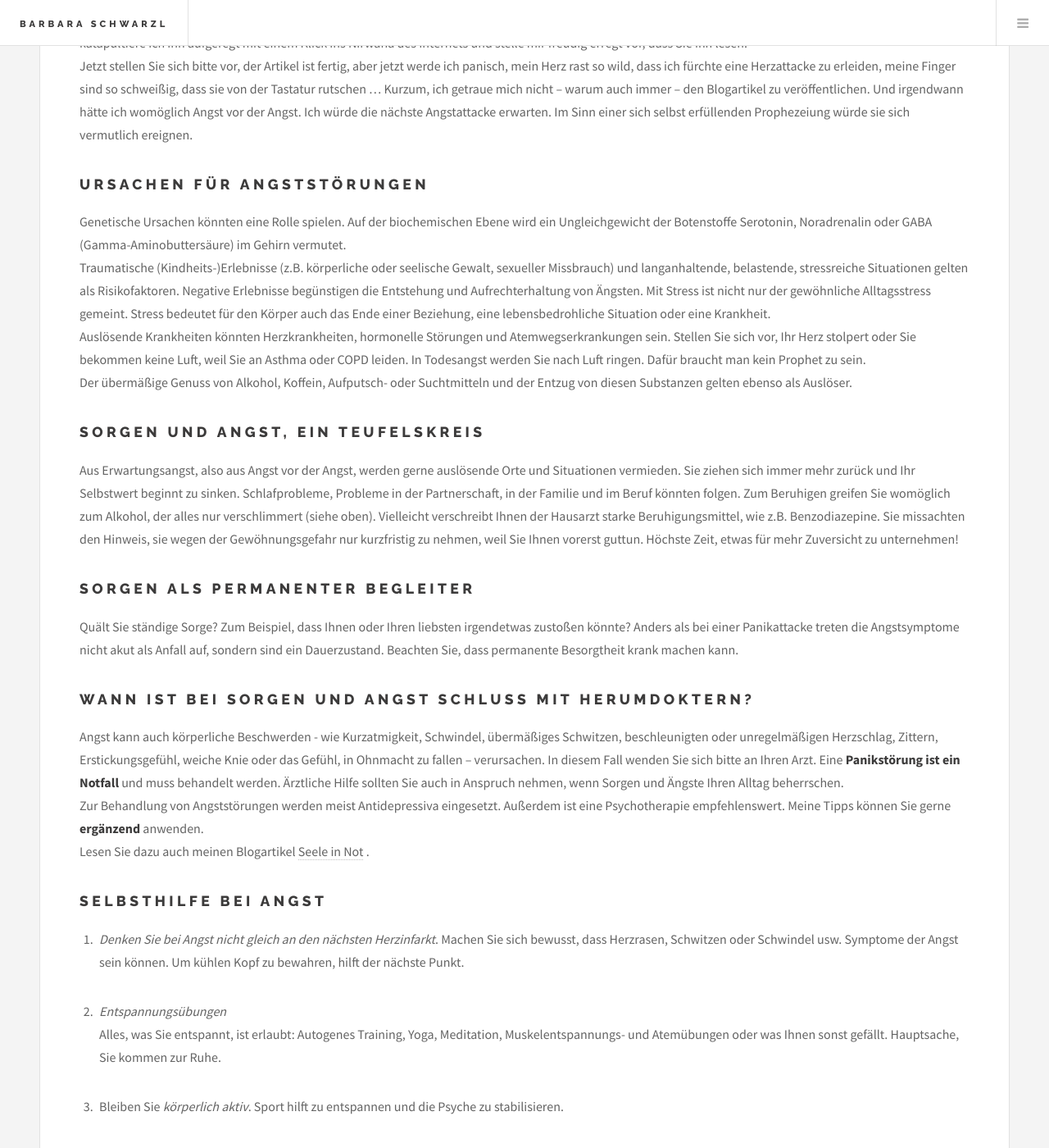
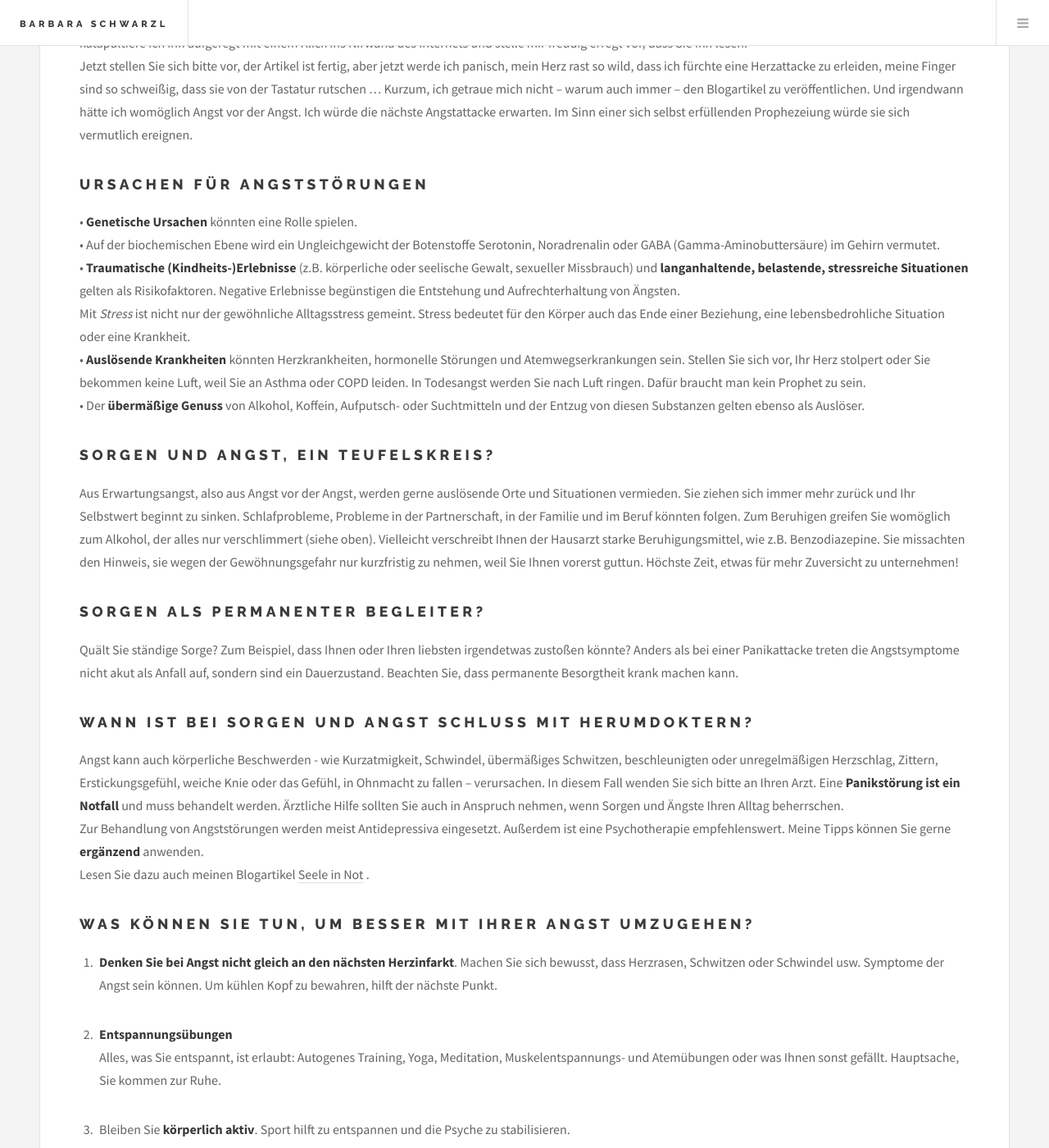
Before and after one commit to bschwarzl/bschwarzl.github.io, a Jekyll site: the page built from _posts/2023-11-19-Sorgen-und-Angst-fressen-die-Seele-auf-Tipps-fuer-mehr-Zuversicht.markdown, in a window 1280 px wide and 1400 px high, scrolled down 2530 px. Shown: the whole window at 82% size. Built offline with Jekyll 4.4.1, drawn with Linux system fonts in a browser that asks for light colours; some of the changed text lies outside the part shown.

Commit message:
Update for webiste

```diff
--- a/_posts/2023-11-19-Sorgen-und-Angst-fressen-die-Seele-auf-Tipps-fuer-mehr-Zuversicht.markdown
+++ b/_posts/2023-11-19-Sorgen-und-Angst-fressen-die-Seele-auf-Tipps-fuer-mehr-Zuversicht.markdown
@@ -38,19 +38,20 @@
 
 ## Ursachen für Angststörungen
 
-Genetische Ursachen könnten eine Rolle spielen. Auf der biochemischen Ebene wird ein Ungleichgewicht der Botenstoffe Serotonin, Noradrenalin oder GABA (Gamma-Aminobuttersäure) im Gehirn vermutet.<br>
-Traumatische (Kindheits-)Erlebnisse (z.B. körperliche oder seelische Gewalt, sexueller Missbrauch) und langanhaltende, belastende, stressreiche Situationen gelten als Risikofaktoren. Negative Erlebnisse begünstigen die Entstehung und Aufrechterhaltung von Ängsten.
-Mit Stress ist nicht nur der gewöhnliche Alltagsstress gemeint. Stress bedeutet für den Körper auch das Ende einer Beziehung, eine lebensbedrohliche Situation oder eine Krankheit.<br>
-Auslösende Krankheiten könnten Herzkrankheiten, hormonelle Störungen und Atemwegserkrankungen sein. Stellen Sie sich vor, Ihr Herz stolpert oder Sie bekommen keine Luft, weil Sie an Asthma oder COPD leiden. In Todesangst werden Sie nach Luft ringen. Dafür braucht man kein Prophet zu sein.<br>
-Der übermäßige Genuss von Alkohol, Koffein, Aufputsch- oder Suchtmitteln und der Entzug von diesen Substanzen gelten ebenso als Auslöser.<br>
+• **Genetische Ursachen** könnten eine Rolle spielen.<br>
+• Auf der biochemischen Ebene wird ein Ungleichgewicht der Botenstoffe Serotonin, Noradrenalin oder GABA (Gamma-Aminobuttersäure) im Gehirn vermutet.<br>
+• **Traumatische (Kindheits-)Erlebnisse** (z.B. körperliche oder seelische Gewalt, sexueller Missbrauch) und **langanhaltende, belastende, stressreiche Situationen** gelten als Risikofaktoren. Negative Erlebnisse begünstigen die Entstehung und Aufrechterhaltung von Ängsten.<br>
+Mit *Stress* ist nicht nur der gewöhnliche Alltagsstress gemeint. Stress bedeutet für den Körper auch das Ende einer Beziehung, eine lebensbedrohliche Situation oder eine Krankheit.<br>
+• **Auslösende Krankheiten** könnten Herzkrankheiten, hormonelle Störungen und Atemwegserkrankungen sein. Stellen Sie sich vor, Ihr Herz stolpert oder Sie bekommen keine Luft, weil Sie an Asthma oder COPD leiden. In Todesangst werden Sie nach Luft ringen. Dafür braucht man kein Prophet zu sein.<br>
+• Der **übermäßige Genuss** von Alkohol, Koffein, Aufputsch- oder Suchtmitteln und der Entzug von diesen Substanzen gelten ebenso als Auslöser.<br>
 
 
-## Sorgen und Angst, ein Teufelskreis
+## Sorgen und Angst, ein Teufelskreis?
 
 Aus Erwartungsangst, also aus Angst vor der Angst, werden gerne auslösende Orte und Situationen vermieden. Sie ziehen sich immer mehr zurück und Ihr Selbstwert beginnt zu sinken. Schlafprobleme, Probleme in der Partnerschaft, in der Familie und im Beruf könnten folgen. Zum Beruhigen greifen Sie womöglich zum Alkohol, der alles nur verschlimmert (siehe oben). Vielleicht verschreibt Ihnen der Hausarzt starke Beruhigungsmittel, wie z.B. Benzodiazepine. Sie missachten den Hinweis, sie wegen der Gewöhnungsgefahr nur kurzfristig zu nehmen, weil Sie Ihnen vorerst guttun. Höchste Zeit, etwas für mehr Zuversicht zu unternehmen!<br>
 
 
-## Sorgen als permanenter Begleiter
+## Sorgen als permanenter Begleiter?
 
 Quält Sie ständige Sorge? Zum Beispiel, dass Ihnen oder Ihren liebsten irgendetwas zustoßen könnte? Anders als bei einer Panikattacke treten die Angstsymptome nicht akut als Anfall auf, sondern sind ein Dauerzustand. Beachten Sie, dass permanente Besorgtheit krank machen kann.<br>
 
@@ -62,65 +63,65 @@
 Lesen Sie dazu auch meinen Blogartikel [Seele in Not] [seele in not] .<br>
 
 
-## Selbsthilfe bei Angst
+## Was können Sie tun, um besser mit Ihrer Angst umzugehen?
 
-1. *Denken Sie bei Angst nicht gleich an den nächsten Herzinfarkt*. Machen Sie sich bewusst, dass Herzrasen, Schwitzen oder Schwindel usw. Symptome der Angst sein können. Um kühlen Kopf zu bewahren, hilft der nächste Punkt.<br>
+1. **Denken Sie bei Angst nicht gleich an den nächsten Herzinfarkt**. Machen Sie sich bewusst, dass Herzrasen, Schwitzen oder Schwindel usw. Symptome der Angst sein können. Um kühlen Kopf zu bewahren, hilft der nächste Punkt.<br>
 
-2. *Entspannungsübungen*<br>
+2. **Entspannungsübungen**<br>
 Alles, was Sie entspannt, ist erlaubt: Autogenes Training, Yoga, Meditation, Muskelentspannungs- und Atemübungen oder was Ihnen sonst gefällt. Hauptsache, Sie kommen zur Ruhe.<br>
 
-3. Bleiben Sie *körperlich aktiv*. Sport hilft zu entspannen und die Psyche zu stabilisieren.<br>
+3. Bleiben Sie **körperlich aktiv**. Sport hilft zu entspannen und die Psyche zu stabilisieren.<br>
 
-4. Mit *Achtsamkeit* dem Gedankenkarussell entkommen<br>
+4. Mit **Achtsamkeit** dem Gedankenkarussell entkommen<br>
 Schärfen Sie Ihre Sinne, um Ihre Umwelt bewusster wahrzunehmen. Erfreuen Sie sich am Gesang der Vögel, am belebenden Duft einer Tasse Kaffee oder am wohltuenden Grün der Natur. Mit Achtsamkeit können die Gedanken zur Ruhe kommen.<br>
 
-5. Sehen Sie einen *gesunden Lebensstil* als bestes Investment in Ihre körperliche und seelische Gesundheit. Dazu zählen eine gesunde und ausgewogene Ernährung, die Sie mit allen notwendigen Nährstoffen versorgt, plus regelmäßiger Bewegung. Lesen Sie dazu meinen Blogartikel [Lavendel & Co] [lavendel & co].<br>
+5. Sehen Sie einen **gesunden Lebensstil** als bestes Investment in Ihre körperliche und seelische Gesundheit. Dazu zählen eine gesunde und ausgewogene Ernährung, die Sie mit allen notwendigen Nährstoffen versorgt, plus regelmäßiger Bewegung. Lesen Sie dazu meinen Blogartikel [Lavendel & Co] [lavendel & co].<br>
 
-6. *Frühstücken Sie wie ein Kaiser*, z.B. Topfen oder Joghurt mit Leinöl, Nüssen und Haferflocken oder eine Eierspeise mit etwas Vollkornbrot und Gemüse. Je höher der Ballaststoff- und Fettanteil einer Mahlzeit ist, umso langsamer fällt der Blutzuckerspiegel ab. Angststörungen können mit einer Blutzuckerproblematik Hand in Hand gehen.<br>
+6. **Frühstücken Sie wie ein Kaiser**, z.B. Topfen oder Joghurt mit Leinöl, Nüssen und Haferflocken oder eine Eierspeise mit etwas Vollkornbrot und Gemüse. Je höher der Ballaststoff- und Fettanteil einer Mahlzeit ist, umso langsamer fällt der Blutzuckerspiegel ab. Angststörungen können mit einer Blutzuckerproblematik Hand in Hand gehen.<br>
 
-7. Suchen Sie das *Gespräch mit einer Vertrauensperson*. Sprechen Sie sich Ihr Leid von der Seele. Das ist kein Zeichen von Schwäche. Vielleicht hat Ihr Gegenüber genau so viel Angst wie Sie, nur vielleicht vor etwas Anderem. Seien Sie sich bewusst, dass Sie sich für Ihre Angst nicht zu schämen brauchen. Wie ich eingangs schon erwähnte, haben wir alle irgendwann einmal Angst.<br>
+7. Suchen Sie das **Gespräch mit einer Vertrauensperson**. Sprechen Sie sich Ihr Leid von der Seele. Das ist kein Zeichen von Schwäche. Vielleicht hat Ihr Gegenüber genau so viel Angst wie Sie, nur vielleicht vor etwas Anderem. Seien Sie sich bewusst, dass Sie sich für Ihre Angst nicht zu schämen brauchen. Wie ich eingangs schon erwähnte, haben wir alle irgendwann einmal Angst.<br>
 
-8. *Vermeiden Sie NICHT die angstauslösende Situation*. Stellen Sie sich den Orten oder Situationen, wo Sie Angst erlebt haben. Stellen Sie sich der Angst. Ja, das kostet unglaubliche Überwindung, wird sich aber langfristig lohnen. Nicht umsonst wird dieser Weg in der Psychotherapie gegangen. Je öfter Sie sich Angst auslösenden Situationen aussetzen, desto eher können Sie die Angst abbauen.<br>
+8. **Vermeiden Sie NICHT die angstauslösende Situation**. Stellen Sie sich den Orten oder Situationen, wo Sie Angst erlebt haben. Stellen Sie sich der Angst. Ja, das kostet unglaubliche Überwindung, wird sich aber langfristig lohnen. Nicht umsonst wird dieser Weg in der Psychotherapie gegangen. Je öfter Sie sich Angst auslösenden Situationen aussetzen, desto eher können Sie die Angst abbauen.<br>
 
 
 ## Nährstoffe für mehr Gelassenheit<br>
 
-Ein **gesunder Darm** hilft in stressigen Situationen. Darmbakterien beeinflussen über die Darm-Hirn-Achse die körperliche Antwort auf Stress. Sie verbessern die Barrierefunktion der Darmschleimhaut, unterstützen die Immunzellen, reduzieren die Ausschüttung von Histamin und verbessern die Produktion von Serotonin. Mit hochwertigen Probiotika aus der Apotheke und einer ausgewogenen, ballaststoffreichen Ernährung stärken Sie Ihre Darmflora.<br>
+○ Ein **gesunder Darm** hilft in stressigen Situationen. Darmbakterien beeinflussen über die Darm-Hirn-Achse die körperliche Antwort auf Stress. Sie verbessern die Barrierefunktion der Darmschleimhaut, unterstützen die Immunzellen, reduzieren die Ausschüttung von Histamin und verbessern die Produktion von Serotonin. Mit hochwertigen Probiotika aus der Apotheke und einer ausgewogenen, ballaststoffreichen Ernährung stärken Sie Ihre Darmflora.<br>
 
-Ein **Vitamin-B-Komplex**, der die gesamte Gruppe der B-Vitamine enthält, bildet die Basis für eine bessere Belastbarkeit und Stressresistenz, für die Bildung von Nervenbotenstoffen und gegen Müdigkeit. Er ist ein Allrounder für psychisches Wohlbefinden.<br>
+○ Ein **Vitamin-B-Komplex**, der die gesamte Gruppe der B-Vitamine enthält, bildet die Basis für eine bessere Belastbarkeit und Stressresistenz, für die Bildung von Nervenbotenstoffen und gegen Müdigkeit. Er ist ein Allrounder für psychisches Wohlbefinden.<br>
 **Vitamin B1 oder Thiamin** gilt als DAS Nerven- und Gedächtnisvitamin und **Vitamin B5 oder Pantothensäure** als DAS Antistressvitamin. Bei einem Vitamin B1-Mangel kann sich eine Depression entwickeln.<br>
 **Biotin** lässt nicht nur Haare sprießen, sondern kann auch unterstützend bei Depressionen eingesetzt werden.<br>
 Bei der Einnahme von Antidepressiva könnte der Bedarf an **Vitamin B2, B3 und B6** steigen.<br>
 Mit einem Vitamin-B-Komplex sind Sie immer gut versorgt. Einzelne B-Vitamine, speziell in höheren Dosierungen empfehle ich nur nach fachkundiger Empfehlung.<br>
 
-Ein **Vitamin-C**-Mangel wird mit psychischen Störungen, besonders mit Depressionen in Beziehung gebracht.<br>
+○ Ein **Vitamin-C**-Mangel wird mit psychischen Störungen, besonders mit Depressionen in Beziehung gebracht.<br>
 
-Lassen Sie Ihren **Vitamin-D**-Spiegel von Ihrem Arzt bestimmen. Ein Mangel des Sonnenvitamins wird auch mit Depressionen assoziiert.<br>
+○ Lassen Sie Ihren **Vitamin-D**-Spiegel von Ihrem Arzt bestimmen. Ein Mangel des Sonnenvitamins wird auch mit Depressionen assoziiert.<br>
 
-Wenn Sie unter Dauerstrom stehen, empfiehlt sich die Zufuhr von **Cholin bzw. Lecithin** zum Auskleiden der Nervenscheiden. Diese Nährstoffe steigern die Nervenfunktion und das Denkvermögen und fördern die Entspannung.<br>
+○ Wenn Sie unter Dauerstrom stehen, empfiehlt sich die Zufuhr von **Cholin bzw. Lecithin** zum Auskleiden der Nervenscheiden. Diese Nährstoffe steigern die Nervenfunktion und das Denkvermögen und fördern die Entspannung.<br>
 
-Eine optimale Versorgung mit **Omega-3-Fettsäuren** tut auch der Psyche gut.<br>
+○ Eine optimale Versorgung mit **Omega-3-Fettsäuren** tut auch der Psyche gut.<br>
 
-Nicht nur Ihre Muskeln brauchen **Magnesium**. Dieser Mineralstoff spielt eine zentrale Rolle im Energiestoffwechsel. Wussten Sie, dass Ihr täglicher Magnesiumbedarf unter Stress steigt?<br>
+○ Nicht nur Ihre Muskeln brauchen **Magnesium**. Dieser Mineralstoff spielt eine zentrale Rolle im Energiestoffwechsel. Wussten Sie, dass Ihr täglicher Magnesiumbedarf unter Stress steigt?<br>
 
 
-## Hilfe aus dem Pflanzenreich gegen Angst<br>
+## Hilfe aus dem Pflanzenreich bei Angst<br>
 
-**Lavendel** wird schon lange in der Aromatherapie dank seiner entspannenden, schlaffördernden und insektenabwehrenden Wirkung verwendet. Vor wenigen Jahren wurde ein Fertigpräparat mit dem ätherischen Öl von *Lavandula angustifolia* für temporäre Angstzustände und nervöse Unruhe zugelassen. Ähnlich den schulmedizinischen Arzneistoffen beeinflusst es die Neurotransmitterfreisetzung, das heißt die Freisetzung von Botenstoffen im Gehirn.<br>
+○ **Lavendel** wird schon lange in der Aromatherapie dank seiner entspannenden, schlaffördernden und insektenabwehrenden Wirkung verwendet. Vor wenigen Jahren wurde ein Fertigpräparat mit dem ätherischen Öl von *Lavandula angustifolia* für temporäre Angstzustände und nervöse Unruhe zugelassen. Ähnlich den schulmedizinischen Arzneistoffen beeinflusst es die Neurotransmitterfreisetzung, das heißt die Freisetzung von Botenstoffen im Gehirn.<br>
 
-**Passionsblume**<br>
+○ **Passionsblume**<br>
 Ihre Blüten sehen spektakulär aus und haben eine heilende Wirkung. Wissenschaftler der Universität Würzburg kürten die Passionsblume zur „Arzneipflanze des Jahres 2011“.<br>
 Der Passionsblumenextrakt findet als traditionelles, pflanzliches Arzneimittel Verwendung bei Anspannung, Angst, Stress und Erschöpfungszuständen. Er soll ähnlich den Benzodiazepinen, das sind stark beruhigende, aber abhängig machende Arzneimittel, an den GABA-Rezeptoren binden.<br>
 
-**Safran** macht nicht nur den Kuchen gelb, sondern sorgt auch für eine positive Stimmung. Als Wirkstoff des Golds aus dem Pflanzenreich wurden die Crocine identifiziert. Sie wirken im Gegensatz zu synthetischen Antidepressiva an mehreren Schaltstellen im Gehirn. Deshalb wird der Safran seit wenigen Jahren als Heilpflanze mit antidepressivem Potential geschätzt.<br>
+○ **Safran** macht nicht nur den Kuchen gelb, sondern sorgt auch für eine positive Stimmung. Als Wirkstoff des Golds aus dem Pflanzenreich wurden die Crocine identifiziert. Sie wirken im Gegensatz zu synthetischen Antidepressiva an mehreren Schaltstellen im Gehirn. Deshalb wird der Safran seit wenigen Jahren als Heilpflanze mit antidepressivem Potential geschätzt.<br>
 
-**Johanniskraut**<br>
+○ **Johanniskraut**<br>
 Johanniskrautpräparate werden gerne in der Selbstbehandlung eingesetzt. Sie wirken ähnlich manchen schulmedizinischen Antidepressiva über die Serotonin-Schiene. Aber VORSICHT. Johanniskraut ist ein Interaktionsgigant, das heißt viele Arzneimittel können in ihrer Wirkung verstärkt oder abgeschwächt werden. Außerdem erhöht es die Photosensibilität der Haut. Lassen Sie sich deshalb unbedingt in der Apotheke Ihres Vertrauens beraten.<br>
 
-**Baldrian, Melisse und Hopfen** wirken beruhigend bzw. entspannend, als Tee oder als pflanzliches Arzneimittel.<br>
+○ **Baldrian, Melisse und Hopfen** wirken beruhigend bzw. entspannend, als Tee oder als pflanzliches Arzneimittel.<br>
 
 
-## Hilfreiche Kontakte bei Angststörungen
+## Wo finden Sie Hilfe bei Angststörungen?
 
 Der Austausch in einer *Selbsthilfegruppe* kann helfen, mit Ängsten besser fertig zu werden und Zuversicht zu erlangen. Man fühlt sich nicht mehr so allein und allem ausgeliefert. Außerdem kann man sich mit Gleichgesinnten offener austauschen. Vielleicht gibt es sogar eine Selbsthilfegruppe in Ihrer Heimatgemeinde.<br>
 In der Steiermark können sich Menschen mit einer psychischen Belastung bzw. Erkrankung an [Achterbahn] [achterbahn] wenden. Der Sitz der Selbsthilfegruppe ist in Graz. Veranstaltungen gibt es ebenso in den Bezirksstädten.<br>
@@ -133,17 +134,22 @@
 Am 22.11.2023 war ich mit Dr.Dr. Astrid Maierhofer-Deutschmann beim Gesundheitstalk der Kleinen Zeitung in Graz zu Gast. Sonja Krause stellte uns fünf Fragen zu krankhafter Angst oder wie sich eine Panikattacke anfühlt. Ich verriet welche Symptome mich als Apothekerin hellhörig machen oder welche Hilfsmittel ich in der Apotheke empfehle. Das gekürzte Video können Sie auf der Homepage der [Kleinen Zeitung] [kleine zeitung] gerne ansehen.
 
 
-## Bücher der schreibenden Apothekerin: Thema Angst
+## Barbara Schwarzl, die schreibende Apothekerin setzt sich auch in ihren Büchern mit dem Thema Angst auseinander
 
 In meinen Romanen und Kurzgeschichten thematisiere ich psychische Erkrankungen, um meine LeserInnen dafür zu sensibilisieren. Das ist mein Antistigma-Beitrag. Schließlich weiß niemand, ob es ihn nicht selbst irgendwann einmal in der einen oder anderen Form treffen wird.
-In [Spurensuche. Diagnose Schizophrenie] [spurensuche. diagnose schizophrenie] hat die Protagonistin Angst, wie ihr Vater und ihre Tante an Schizophrenie zu erkranken.<br>
-Im [Dreierblues] [dreierblues] haben die drei ungleichen Freunde nicht nur den Blues, sondern auch Angst vor der Zukunft, vor dem Tod, vor dem Scheitern oder Angst, wieder rückfällig (süchtig) zu werden.<br>
-Emma und Fritz, die beiden Geschwister in [Nicht ohne meine Schatulle] [nicht ohne meine schatulle] sind traumatisiert von ihrer gewaltvollen Kindheit. Sie wurden vom Stiefvater missbraucht und misshandelt. Da ist es nicht verwunderlich, dass sie unter massiven Angststörungen leiden.<br>
+In **[Spurensuche. Diagnose Schizophrenie] [spurensuche. diagnose schizophrenie]** hat die Protagonistin Angst, wie ihr Vater und ihre Tante an Schizophrenie zu erkranken.<br>
+Im **[Dreierblues] [dreierblues]** haben die drei ungleichen Freunde nicht nur den Blues, sondern auch Angst vor der Zukunft, vor dem Tod, vor dem Scheitern oder Angst, wieder rückfällig (süchtig) zu werden.<br>
+Emma und Fritz, die beiden Geschwister in **[Nicht ohne meine Schatulle] [nicht ohne meine schatulle]** sind traumatisiert von ihrer gewaltvollen Kindheit. Sie wurden vom Stiefvater missbraucht und misshandelt. Da ist es nicht verwunderlich, dass sie unter massiven Angststörungen leiden.<br>
 
-Möchten Sie erfahren, wie meine Romanfiguren gegen ihre Ängste ankämpfen oder ob sie es schaffen, zuversichtlicher zu werden? Die Antwort finden Sie in den Büchern, die Sie gerne in der Buchhandlung Ihrer Wahl kaufen können.<br>
+## Möchten Sie erfahren, wie meine Romanfiguren gegen ihre Ängste ankämpfen oder ob sie es schaffen, zuversichtlicher zu werden?
+
+Die Antwort finden Sie in den Büchern, die Sie gerne in der Buchhandlung Ihrer Wahl kaufen können.<br>
 
 
 Abonnieren Sie meine Seiten auf [Facebook][facebook] und [Instagram] [instagram], um stets auf dem Laufenden zu sein. Ich freue mich über Ihre Likes und Kommentare.<br>
+
+Alles Liebe,<br>
+Ihre @schreibendeApothekerin
 
 
 
```
Also changed, not shown: _posts/2021-12-05-Vitamine-Lavendel-&-Co-gegen-den-Winterblues-und-Coronablues.markdown (+10 -8 lines), _posts/2021-12-25-Seele-in-Not-Krisentelefon.markdown (+39 -23 lines), _posts/2022-03-07-Hilfe-bei-Gewalt-in-der-Familie.markdown (+17 -9 lines), _posts/2022-11-04-Herbstblues-ade-Dem-Herbstblues-ein-Schnippchen-schlagen-17-Tipps-fuer-eine-Zeit-ohne-den-leidigen-Blues.markdown (+13 -6 lines), _posts/2025-05-27-In-der-Ruhe-liegt-die-Kraft-4+17-Tipps-zum-Staerken-Ihrer-mentalen-Gesundheit.markdown (added, +171 -0 lines), images/Ruhe_liegt_die_Kraft_Tipps..JPEG (added).
